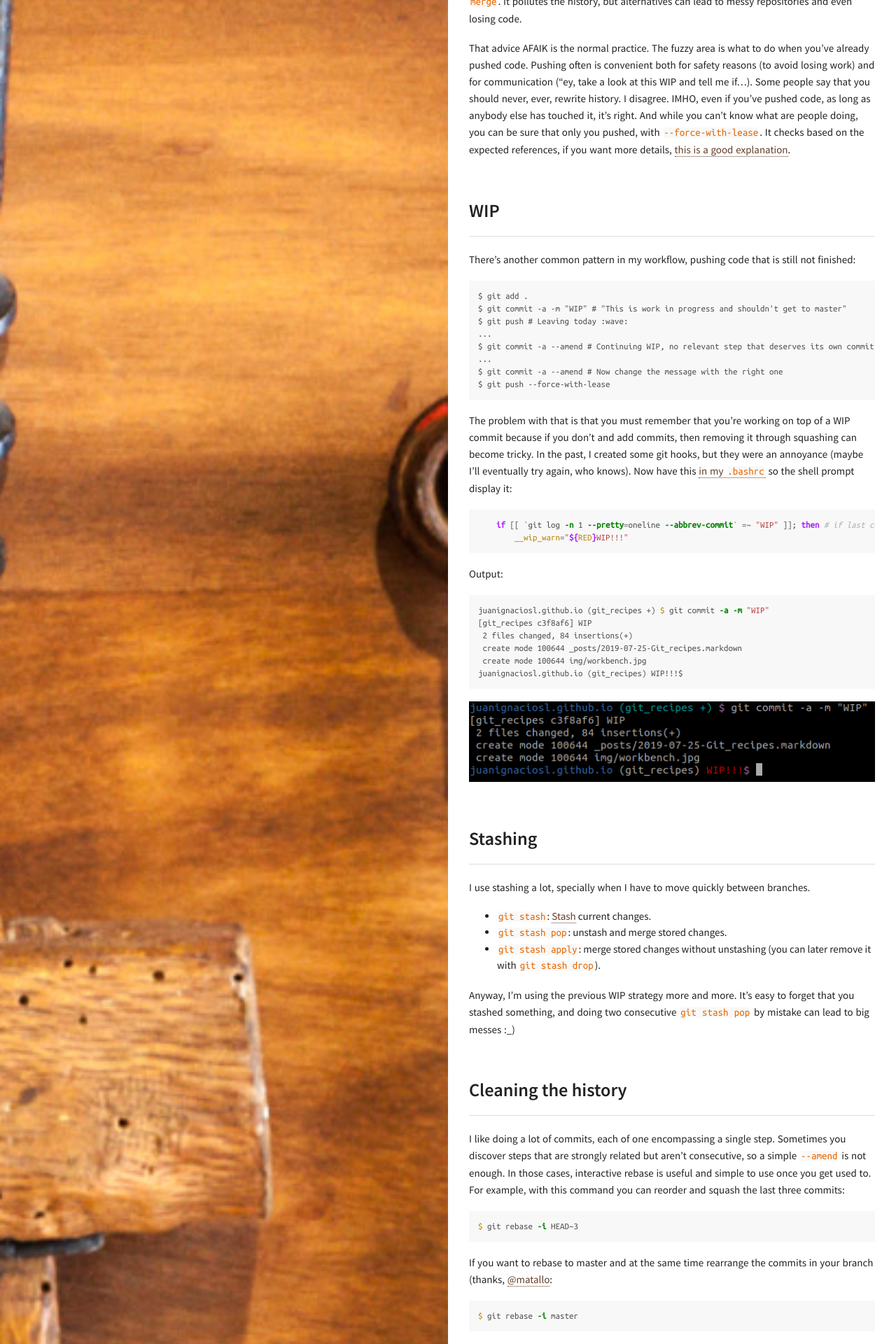
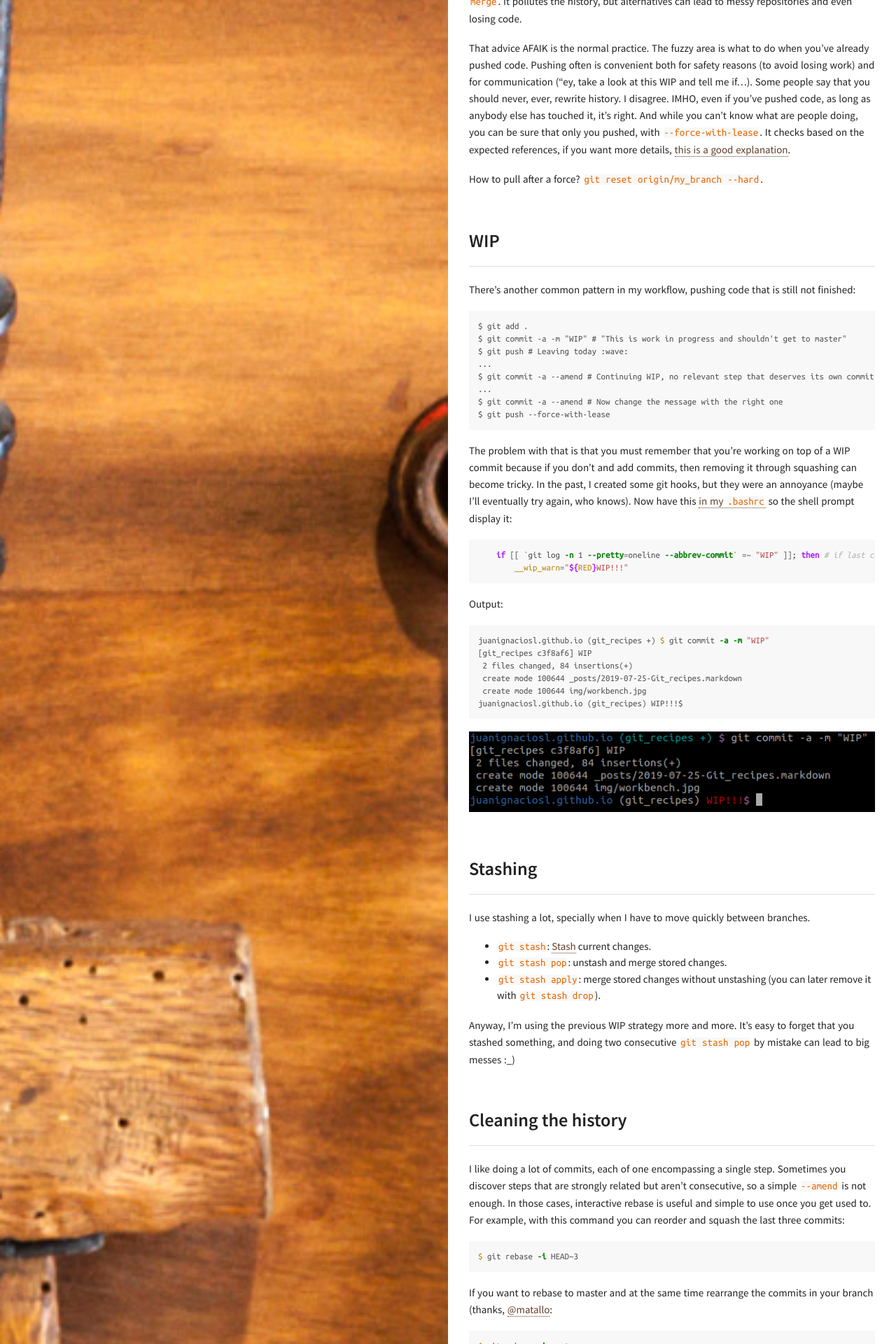
Before and after one commit to juanignaciosl/juanignaciosl.github.io, a Jekyll site: the page built from _posts/2019-07-25-Git_recipes.markdown, in a window 1280 px wide. Shown: the part 2381-4301 px from the top of the page at 70% size. Built offline with Jekyll 4.4.1, drawn with Linux system fonts in a browser that asks for light colours; comment, search, counter and statistics services are not loaded.

Commit message:
How to pull after a force push

```diff
--- a/_posts/2019-07-25-Git_recipes.markdown
+++ b/_posts/2019-07-25-Git_recipes.markdown
@@ -62,6 +62,8 @@ this WIP and tell me if...). Some people say that you should never, ever, rewrit
 you've pushed code, as long as anybody else has touched it, it's right. And while you can't know what are people doing,
 you can be sure that only you pushed, with `--force-with-lease`. It checks based on the expected references, if you want
 more details, [this is a good explanation](https://blog.developer.atlassian.com/force-with-lease/).
+
+How to pull after a force? `git reset origin/my_branch --hard`.
 
 ## WIP
 
```
